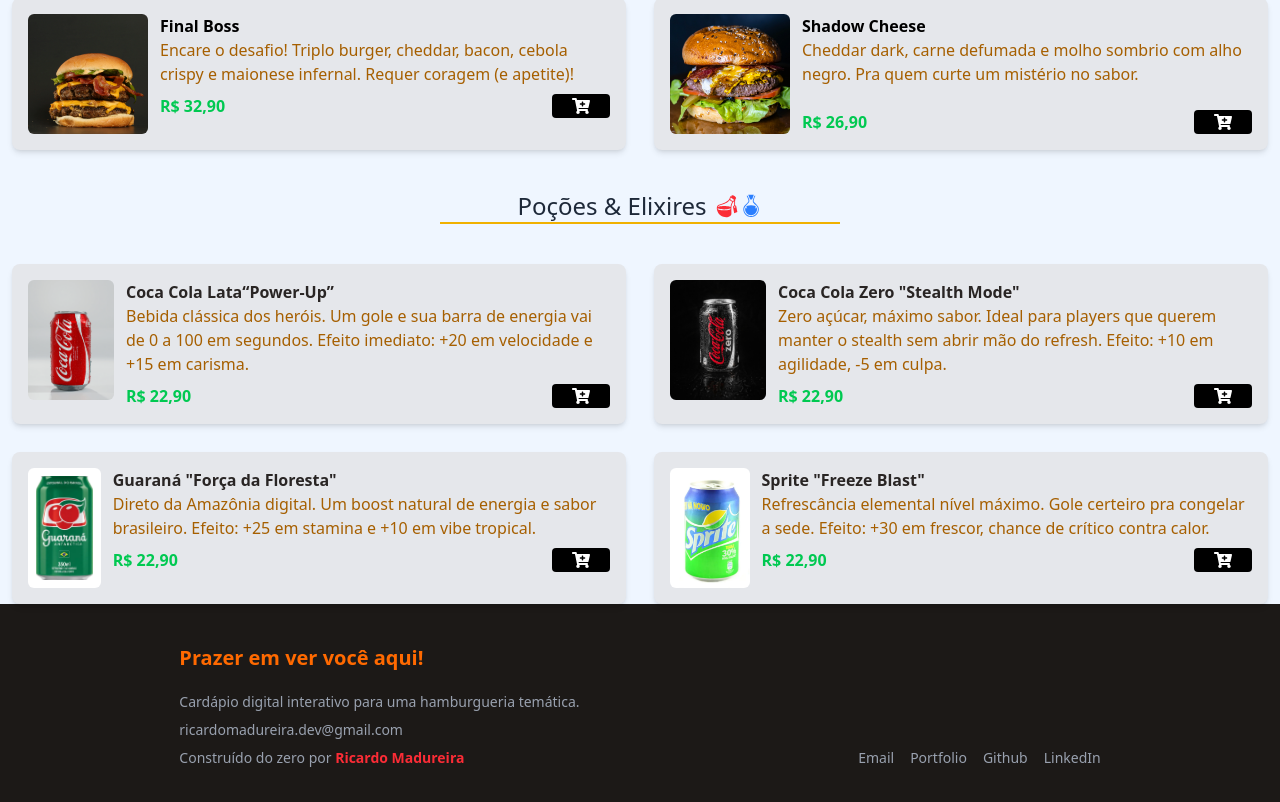
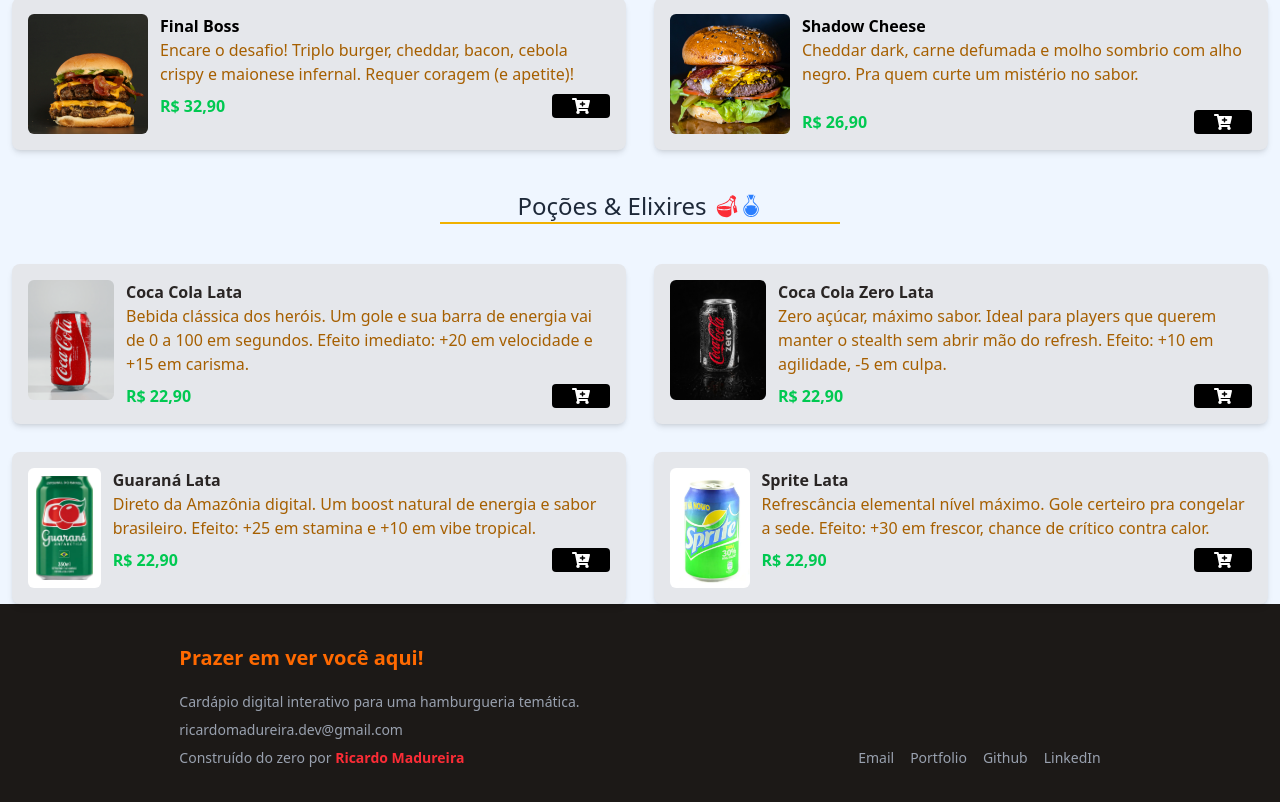
Before and after one commit to RicardoMadureiira/hamburgueria-react, a React (Vite) app: page / in a window 1280 px wide. Shown: the part 1052-1854 px from the top of the page. Built offline with nearby package versions, Linux system fonts and the light colour scheme.

Commit message:
new name for item

```diff
--- a/src/App.tsx
+++ b/src/App.tsx
@@ -352,7 +352,7 @@
             loading="lazy"
           />
           <div>
-            <p className="font-bold text-stone-800">Coca Cola Lata“Power-Up”</p>
+            <p className="font-bold text-stone-800">Coca Cola Lata</p>
             <p className="text-yellow-700">
               Bebida clássica dos heróis. Um gole e sua barra de energia vai de
               0 a 100 em segundos. Efeito imediato: +20 em velocidade e +15 em
@@ -379,9 +379,7 @@
             loading="lazy"
           />
           <div>
-            <p className="font-bold text-stone-800">
-              Coca Cola Zero "Stealth Mode"
-            </p>
+            <p className="font-bold text-stone-800">Coca Cola Zero Lata</p>
             <p className="text-yellow-700">
               Zero açúcar, máximo sabor. Ideal para players que querem manter o
               stealth sem abrir mão do refresh. Efeito: +10 em agilidade, -5 em
@@ -408,9 +406,7 @@
             loading="lazy"
           />
           <div>
-            <p className="font-bold text-stone-800">
-              Guaraná "Força da Floresta"
-            </p>
+            <p className="font-bold text-stone-800">Guaraná Lata</p>
             <p className="text-yellow-700">
               Direto da Amazônia digital. Um boost natural de energia e sabor
               brasileiro. Efeito: +25 em stamina e +10 em vibe tropical.
@@ -436,7 +432,7 @@
             loading="lazy"
           />
           <div>
-            <p className="font-bold text-stone-800">Sprite "Freeze Blast"</p>
+            <p className="font-bold text-stone-800">Sprite Lata</p>
             <p className="text-yellow-700">
               Refrescância elemental nível máximo. Gole certeiro pra congelar a
               sede. Efeito: +30 em frescor, chance de crítico contra calor.
```
